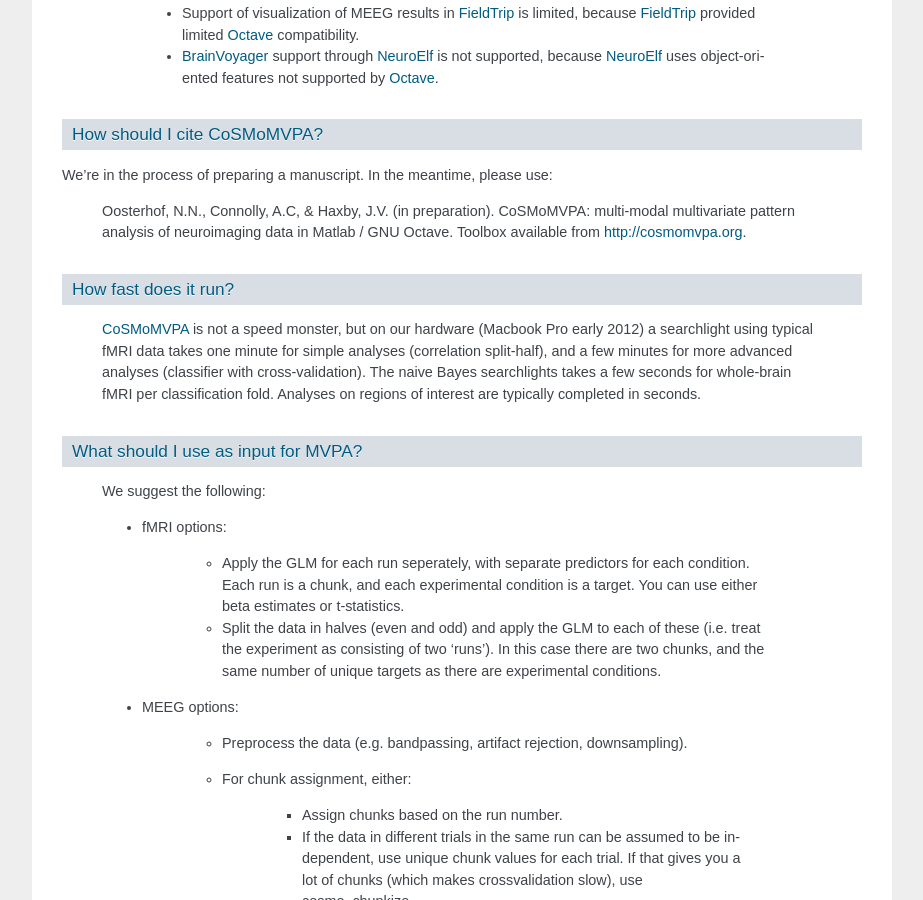
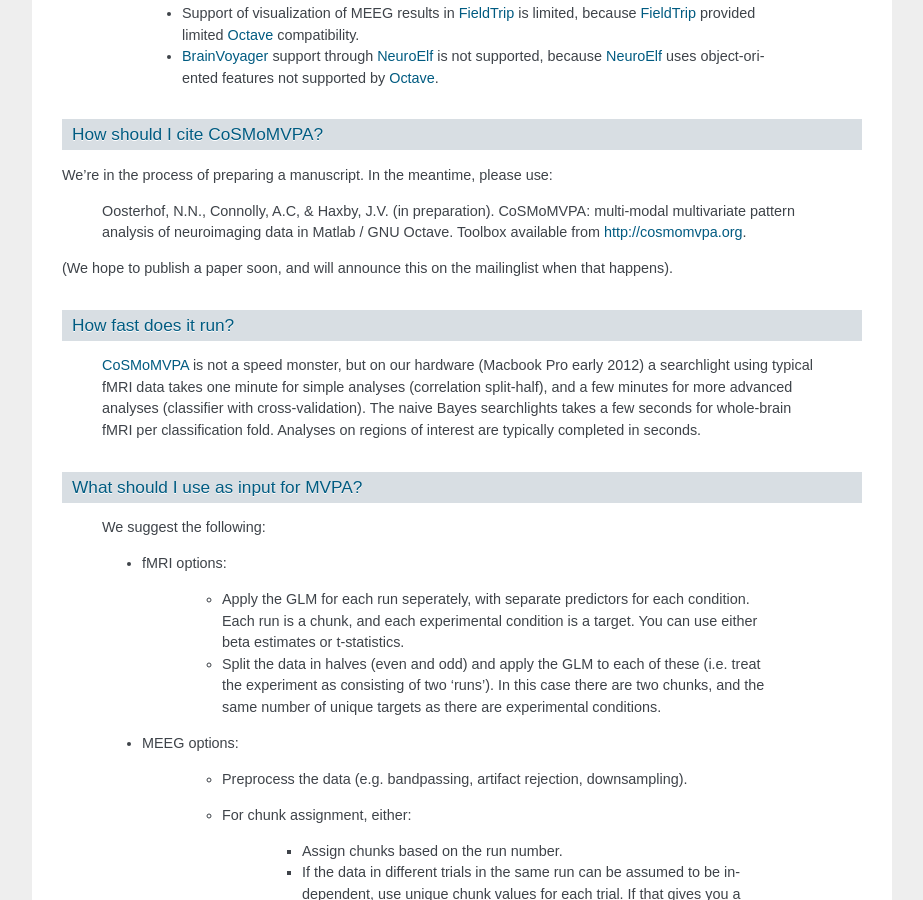
Before and after one commit to CoSMoMVPA/CoSMoMVPA, a Sphinx documentation site: the page built from doc/source/faq.rst, in a window 1280 px wide and 900 px high, scrolled down 3032 px. Shown: the whole window, without its empty margins (198-1121 px from the left). Built offline with Sphinx 7.4.7, drawn with Linux system fonts in a browser that asks for light colours; pages that are not in the unit, such as notebooks, are missing from menus.

Commit message:
DOC: add note about how to cite

```diff
--- a/doc/source/faq.rst
+++ b/doc/source/faq.rst
@@ -95,6 +95,8 @@ How should I cite CoSMoMVPA?
 We're in the process of preparing a manuscript. In the meantime, please use:
 
     Oosterhof, N.N., Connolly, A.C, & Haxby, J.V. (in preparation). CoSMoMVPA: multi-modal multivariate pattern analysis of neuroimaging data in Matlab / GNU Octave. Toolbox available from http://cosmomvpa.org.
+
+(We hope to publish a paper soon, and will announce this on the mailinglist when that happens).
 
 How fast does it run?
 -----------------------
```
